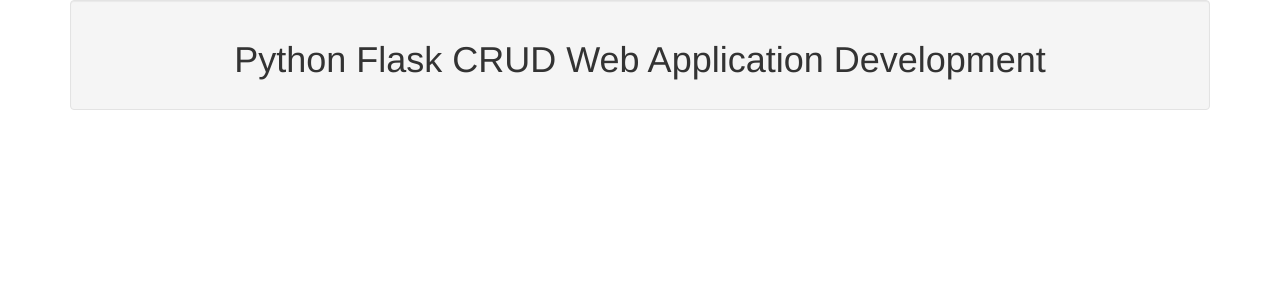
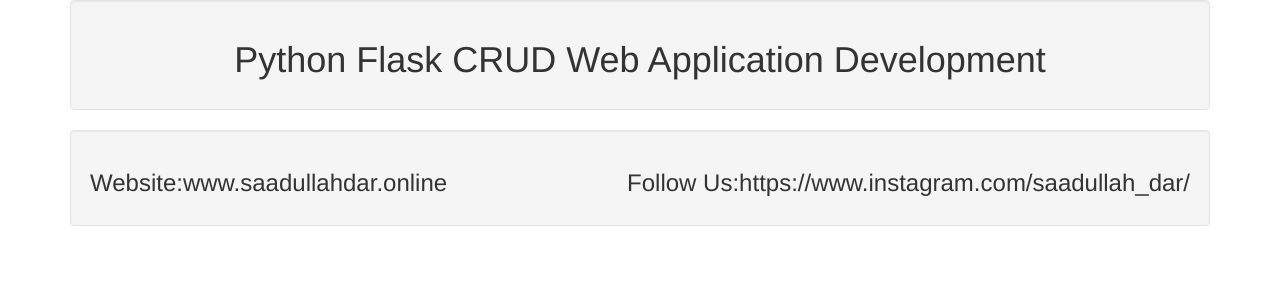
Before and after one commit to saad-dar/python-flask-crud, a Flask app: page / in a window 1280 px wide. Shown: the top 300 px of the page. Run offline with Flask 3, Linux system fonts and the light colour scheme; some libraries are stand-ins or nearby versions.

Commit message:
footer and shortcut icon is added

```diff
--- a/templates/index.html
+++ b/templates/index.html
@@ -2,12 +2,16 @@
     <head>
         <title>CRUD Application</title>
         <link rel="stylesheet" href="{{url_for('static', filename= 'css/bootstrap.min.css')}}">
+        <link rel="shortcut icon" href="{{url_for('static', filename= 'teacher.png')}}">
     </head>
     <body>
         <div class="container">
             <div class="well text-center">
                 <h1>Python Flask CRUD Web Application Development</h1>
             </div>
+            <div class="well">
+                <h3>Website:www.saadullahdar.online <span class="pull-right">Follow Us:https://www.instagram.com/saadullah_dar/</span></h3>
+            </div>
         </div>
     </body>
 </html>
```
